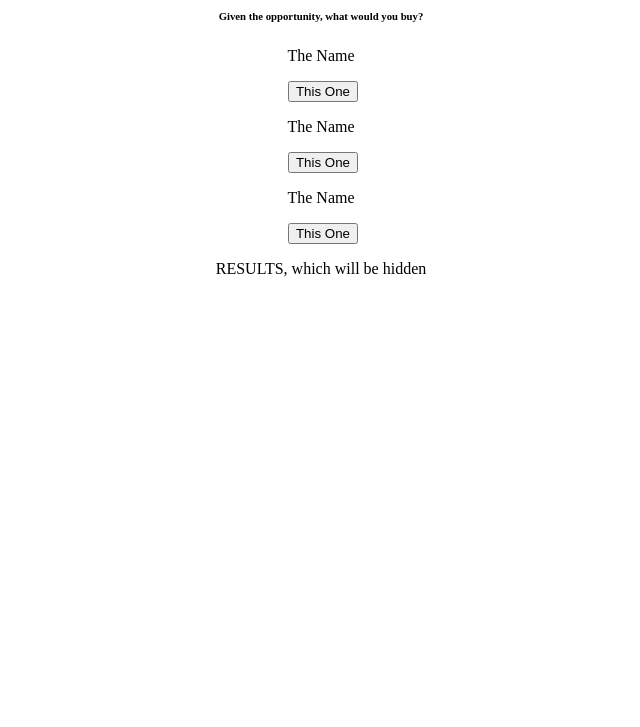
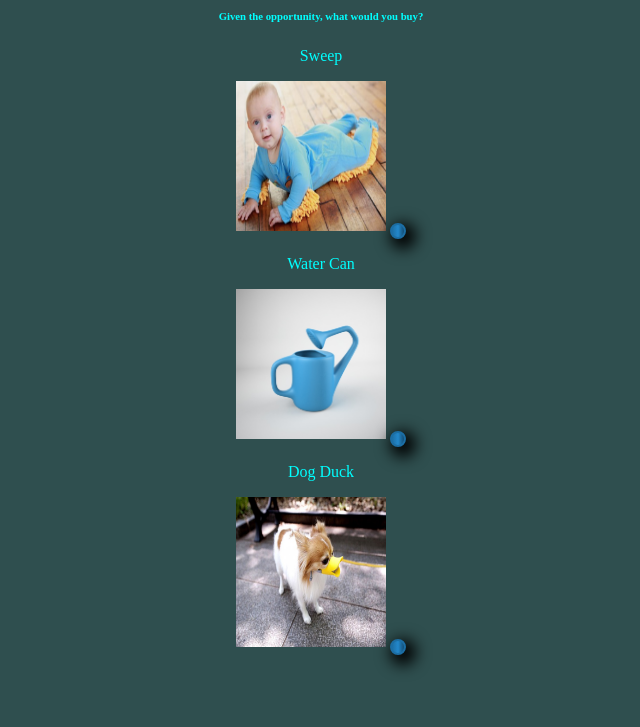
Before and after one commit to Cody2934/BusMall, a plain HTML site: page index.html in a window 1280 px wide. Shown: the part 73-800 px from the top of the page, without its empty margins (319-959 px from the left). Drawn offline with Linux system fonts and the light colour scheme.

Commit message:
broken button result

```diff
--- a/app.js
+++ b/app.js
@@ -2,13 +2,17 @@ import { productsData } from './productsData.js';
 import { productsArray } from './productsArray.js';
 
 const resultDisplay = document.getElementById('results');
-const submitButton = document.getElementById('submitButton');
-const product3Input = document.getElementById('product3Input');
+const submit1Button = document.getElementById('submit1Button');
+const submit2Button = document.getElementById('submit2Button');
+const submit3Button = document.getElementById('submit3Button');
+
+//const product3Input = document.getElementById('product3Input');
 const products = new productsArray(productsData);
 
-//let productResults = [];
+//productResults = [];
 
 let chosenProducts = 0;
+
 
 const initializeNewProducts = () => {
     const newProduct1 = products.getRandomProduct();
@@ -50,12 +54,33 @@ const initializeNewProducts = () => {
 
 initializeNewProducts();
 
-submitButton.addEventListener('click', () => {
-    console.log(document.querySelector('input:checked'));
+submit1Button.addEventListener('click', () => {
+    console.log(document.querySelector('button:checked'));
     initializeNewProducts();
     chosenProducts++;
     if (chosenProducts > 25){
         resultDisplay.style.visibility = 'visible';
-        submitButton.disabled = 'true';
+        submit1Button.disabled = 'true';
     }
 });
+submit2Button.addEventListener('click', () => {
+    console.log(document.querySelector('button:checked'));
+    initializeNewProducts();
+    chosenProducts++;
+    if (chosenProducts > 25){
+        resultDisplay.style.visibility = 'visible';
+        submit2Button.disabled = 'true';
+    }
+});
+submit3Button.addEventListener('click', () => {
+    console.log(document.querySelector('button:checked'));
+    initializeNewProducts();
+    chosenProducts++;
+    if (chosenProducts > 25){
+        resultDisplay.style.visibility = 'visible';
+        submit3Button.disabled = 'true';
+    }
+});
+
+//'button:checked' returns 'null'
+//on the 25th click 'getRandomProduct' breaks
--- a/index.html
+++ b/index.html
@@ -17,21 +17,21 @@
 
     <main>
         <section>
-            <p>The Name</p>
-            <img src="" id="choice1img">
-            <button>This One</button>
+            <p id="product1Name"></p>
+            <img src="" id="product1Image">
+            <button id="submit1Button"></button>
         </section>
         <section>
-            <p>The Name</p>
-            <img src="" id="choice2img">
-            <button>This One</button>
+            <p id="product2Name"></p>
+            <img src="" id="product2Image">
+            <button id="submit2Button"></button>
         </section>
         <section>
-            <p>The Name</p>
-            <img src="" id="choice3img">
-            <button>This One</button>
+            <p id="product3Name"></p>
+            <img src="" id="product3Image">
+            <button id="submit3Button"></button>
         </section>
-        <section>
+        <section id="hidden">
             <p>RESULTS, which will be hidden</p>
             <div></div>
         </section>
@@ -42,5 +42,5 @@
 
 </html>
 
-<!-- if id's need 3 seperate values, slap id on each image, button, and ptag -->
-<!-- if by query selector with p, img, or button. will grab all of them...acces them like elements in aray -->
+<!-- if id's need 3 separate values, slap id on each image, button, and ptag -->
+<!-- if by query selector with p, img, or button. will grab all of them...access them like elements in array -->
--- a/productsData.js
+++ b/productsData.js
@@ -2,103 +2,103 @@
 export const productsData = [
     {
         id: 'bag',
-        image: 'bag.jpg',
+        image: '/assets/bag.jpg',
         name: 'Bag'
     },
     {
         id: 'banana',
-        image: 'banana.jpg',
+        image: '/assets/banana.jpg',
         name: 'Banana'
     },
     {
         id: 'bathroom',
-        image: 'bathroom.jpg',
+        image: '/assets/bathroom.jpg',
         name: 'Bathroom'
     },
     {
         id: 'boots',
-        image: 'boots.jpg',
+        image: '/assets/boots.jpg',
         name: 'Boots'
     },
     {
         id: 'breakfast',
-        image: 'breakfast.jpg',
+        image: '/assets/breakfast.jpg',
         name: 'Breakfast'
     },
     {
         id: 'bubblegum',
-        image: 'bubblegum.jpg',
+        image: '/assets/bubblegum.jpg',
         name: 'Bubblegum'
     },
     {
         id: 'chair',
-        image: 'chair.jpg',
+        image: '/assets/chair.jpg',
         name: 'Chair'
     },
     {
-        id: 'cthulu',
-        image: 'cthulhu.jpg',
+        id: 'cthulhu',
+        image: '/assets/cthulhu.jpg',
         name: 'Cthulhu'
     },
     {
         id: 'dogDuck',
-        image: 'dog-duck.jpg',
+        image: '/assets/dog-duck.jpg',
         name: 'Dog Duck'
     },
     {
         id: 'dragon',
-        image: 'dragon.jpg',
+        image: '/assets/dragon.jpg',
         name: 'Dragon'
     },
     {
         id: 'pen',
-        image: 'pen.jpg',
+        image: '/assets/pen.jpg',
         name: 'Pen'
     },
     {
         id: 'petSweep',
-        image: 'pet-sweep.jpg',
+        image: '/assets/pet-sweep.jpg',
         name: 'Pet Sweep'
     },
     {
         id: 'scissors',
-        image: 'scissors.jpg',
+        image: '/assets/scissors.jpg',
         name: 'Scissors'
     },
     {
         id: 'shark',
-        image: 'shark.jpg',
+        image: '/assets/shark.jpg',
         name: 'Shark'
     },
     {
         id: 'sweep',
-        image: 'sweep.jpg',
+        image: '/assets/sweep.png',
         name: 'Sweep'
     },
     {
         id: 'tauntaun',
-        image: 'tauntaun.jpg',
+        image: '/assets/tauntaun.jpg',
         name: 'Tuantuan'
     },
     {
         id: 'unicorn',
-        image: 'unicorn.jpg',
+        image: '/assets/unicorn.jpg',
         name: 'Unicorn'
     },
     {
         id: 'usb',
-        image: 'usb.jpg',
+        image: '/assets/usb.gif',
         name: 'USB'
     },
     {
         id: 'waterCan',
-        image: 'water-can.jpg',
+        image: '/assets/water-can.jpg',
         name: 'Water Can'
     },
     {
 
         id: 'wineGlass',
-        image: 'wine-glass.jpg',
+        image: '/assets/wine-glass.jpg',
         name: 'Wine Glass'
     },
 ];
--- a/style.css
+++ b/style.css
@@ -1,3 +1,35 @@
+* {
+    color: aqua;
+    background-color: darkslategray;
+}
+
 body {
     text-align: center;
 }
+
+img {
+    display: inline-block;
+    height: 150px;
+    width: 150px;
+}
+
+#hidden {
+    visibility: hidden;
+}
+
+Button {
+    color: rgb(255, 255, 255);
+    font-size: 16px;
+    line-height: 16px;
+    padding: 6px;
+    border-radius: 10px;
+    font-family: Georgia, serif;
+    font-weight: normal;
+    text-decoration: none;
+    font-style: normal;
+    font-variant: normal;
+    text-transform: none;
+    background-image: linear-gradient(to right, rgb(28, 110, 164) 0%, rgb(35, 136, 203) 50%, rgb(20, 78, 117) 100%);
+    box-shadow: rgb(0, 0, 0) 5px 5px 15px 5px;
+    border: 2px solid rgb(28, 110, 164);
+    display: inline-block;}
```
Also changed, not shown: 1 other file.
